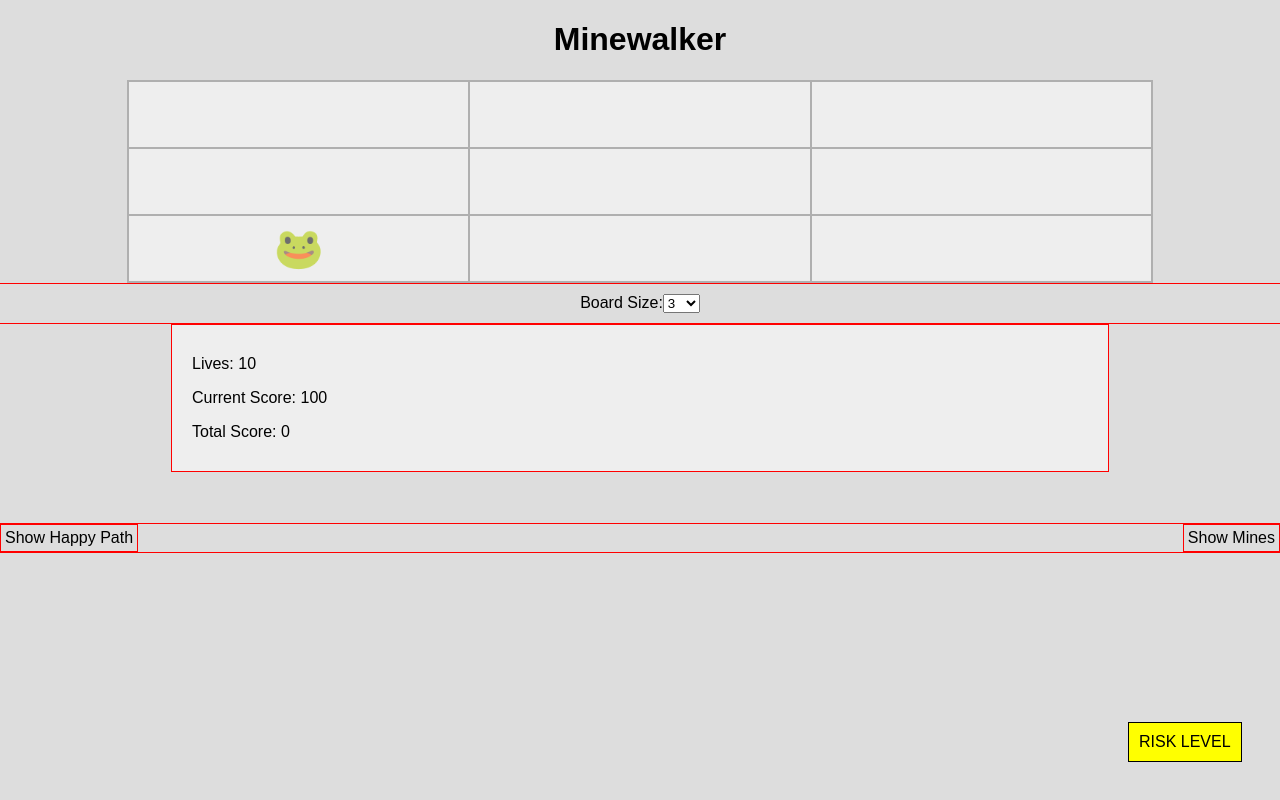
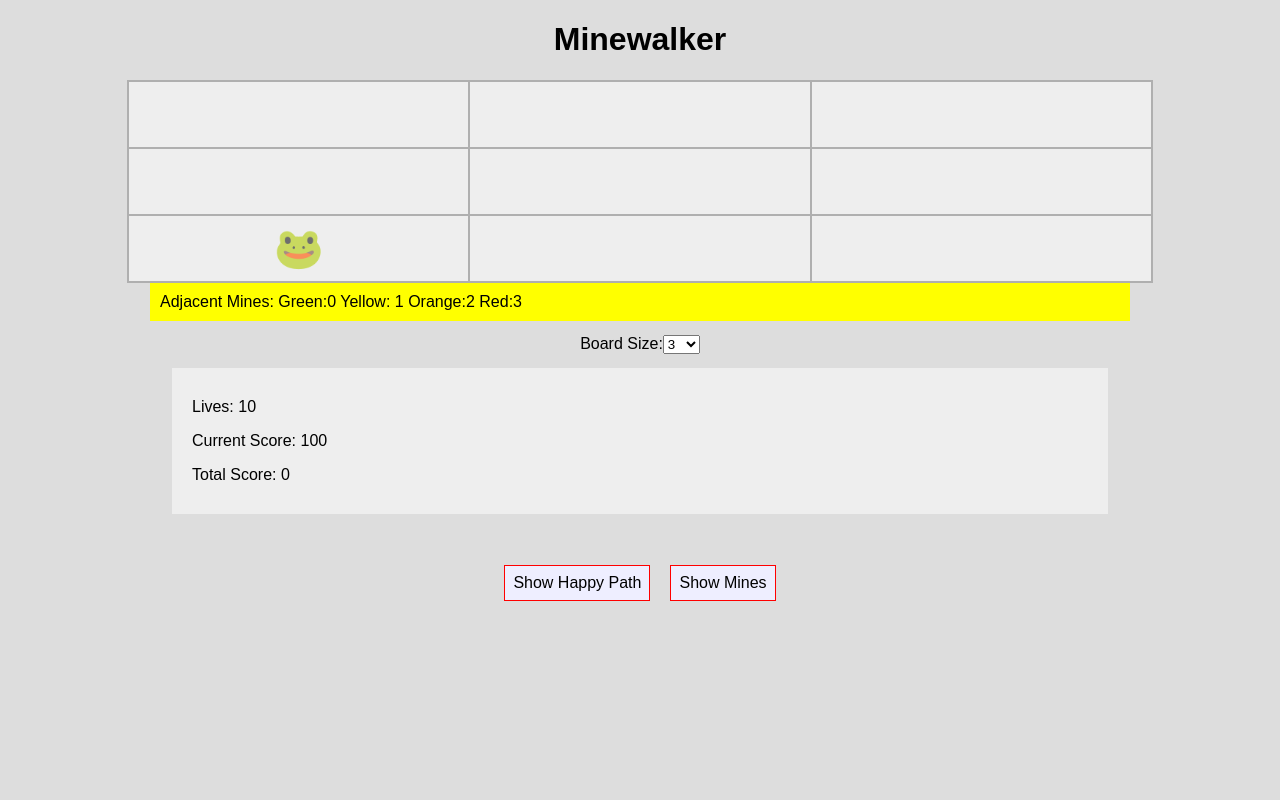
Before and after one commit to Milldrew/MINEWALKER, an Angular app in the folder minewalker/: page / in a window 1280 px wide. Built offline with nearby package versions, Linux system fonts and the light colour scheme.

Commit message:
📅  | Thu Mar 31 10:33:17 MDT 2022

```diff
--- a/minewalker/src/app/user-interface/togglers/togglers.component.css
+++ b/minewalker/src/app/user-interface/togglers/togglers.component.css
@@ -1,7 +1,11 @@
 .toggles {
   border: 1px solid red;
-  padding: 4px 4px;
+  padding: 8px 8px;
   text-align: center;
+  margin: 0px 10px;
+  background-color: #eef;
+  margin-bottom: 80px;
+  z-index: 2;
 }
 
 .toggles:hover {
--- a/minewalker/src/app/user-interface/user-interface.component.css
+++ b/minewalker/src/app/user-interface/user-interface.component.css
@@ -1,21 +1,17 @@
 .warning {
   padding: 10px 10px;
-  position: absolute;
-  bottom: 3vw;
-  right: 3vw;
-  border: 1px solid black;
+  top: 0;
+  width: 75%;
 }
 
 .sizer {
-  padding: 10px 10px;
-  border: 1px solid red;
+  padding: 14px 10px;
   width: 100%;
   display: flex;
   justify-content: center;
 }
 
 app-scoreboard {
-  border: 1px solid red;
   height: 100%;
   width: 70%;
   padding: 14px 20px;
@@ -25,7 +21,6 @@ app-scoreboard {
 app-togglers {
   display: flex;
   width: 100%;
-  border: 1px solid red;
   margin-top: 4%;
-  justify-content: space-between;
+  justify-content: center;
 }
--- a/minewalker/src/app/user-interface/user-interface.component.html
+++ b/minewalker/src/app/user-interface/user-interface.component.html
@@ -1,3 +1,6 @@
+<div [ngStyle]="warningStyles" class="warning">
+  Adjacent Mines: Green:0 Yellow: 1 Orange:2 Red:3
+</div>
 <div class="sizer">
   <label>Board Size: </label>
   <select [(ngModel)]="boardSize" (change)="setBoardSize()">
@@ -14,4 +17,3 @@
 </div>
 <app-scoreboard> </app-scoreboard>
 <app-togglers> </app-togglers>
-<div [ngStyle]="warningStyles" class="warning">RISK LEVEL</div>
--- a/minewalker/src/app/user-interface/user-interface.component.ts
+++ b/minewalker/src/app/user-interface/user-interface.component.ts
@@ -39,7 +39,7 @@ export class UserInterfaceComponent implements OnInit {
         this.warningColor = 'yellow';
         return;
       case 0:
-        this.warningColor = 'green';
+        this.warningColor = '#8f9';
         return;
     }
   }
```
